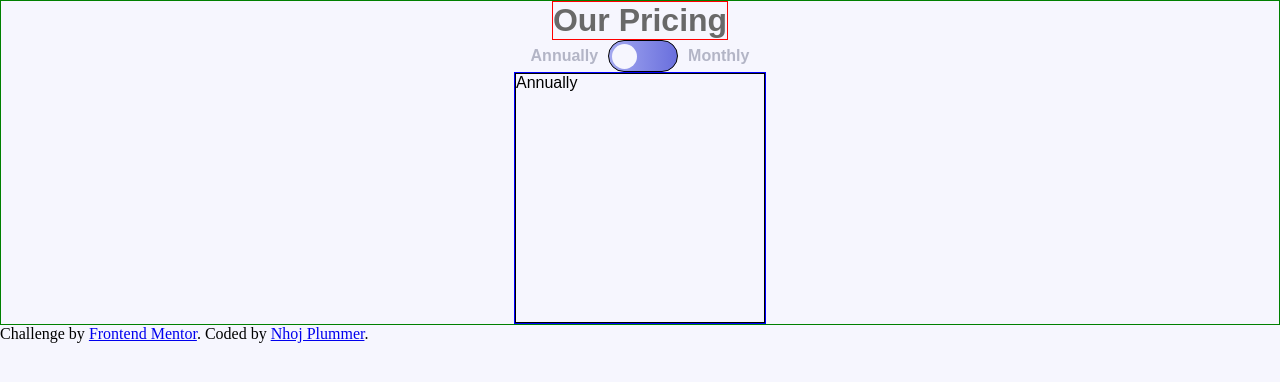
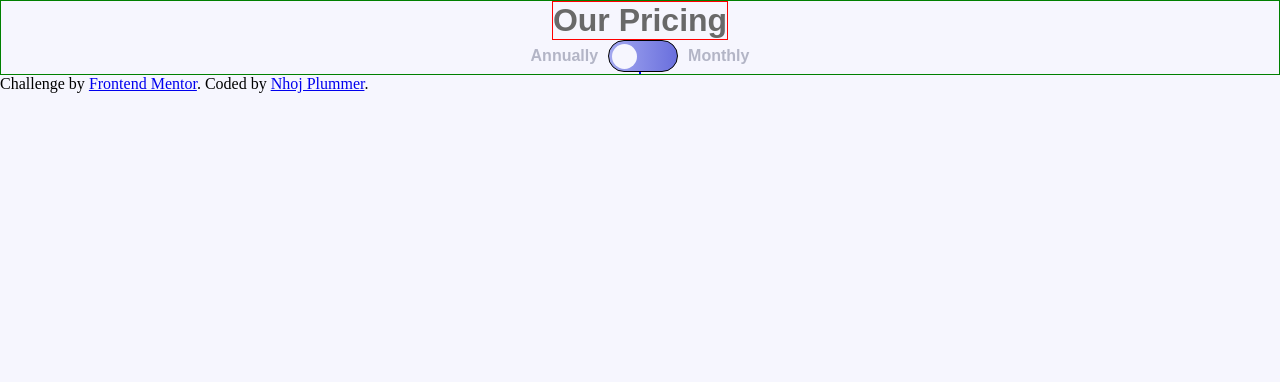
Before and after one commit to Nhoj-Plummer/pricing-component-with-toggle, a React (Create React App) app: page / in a window 1280 px wide. Shown: the top 382 px of the page. Built offline with nearby package versions, Linux system fonts and the light colour scheme.

Commit message:
Trying to use map funcitons

```diff
--- a/src/containers/Pricing/pricing.js
+++ b/src/containers/Pricing/pricing.js
@@ -6,7 +6,7 @@ const Pricing = () => {
   // State used to get the boolean from the Toggle component
   const [price, setPrice] = useState()
 
-  // const annualData = [{title: "Basic", price: "$199.99", storage: "500 GB Storage", users: "2 Users Allowed", sendGB: "Send up to 3 GB"}, {}]
+  const annualData = [{title: "Basic", price: "$199.99", storage: "500 GB Storage", users: "2 Users Allowed", sendGB: "Send up to 3 GB"}]
 
   return (
     <div className="pricing-container">
@@ -20,7 +20,11 @@ const Pricing = () => {
       </div>
       {!price && (
         <div className="pricing-container_prices annually">
-          <Card title="Annually" />
+          {annualData.map(annualData => {
+            console.log(annualData)
+            // return <Card title={title} price={price} storage={storage} users={users} sendGB={sendGB} />
+          })}
+          {/* <Card title="Annually" /> */}
         </div>
       )}
 
```
